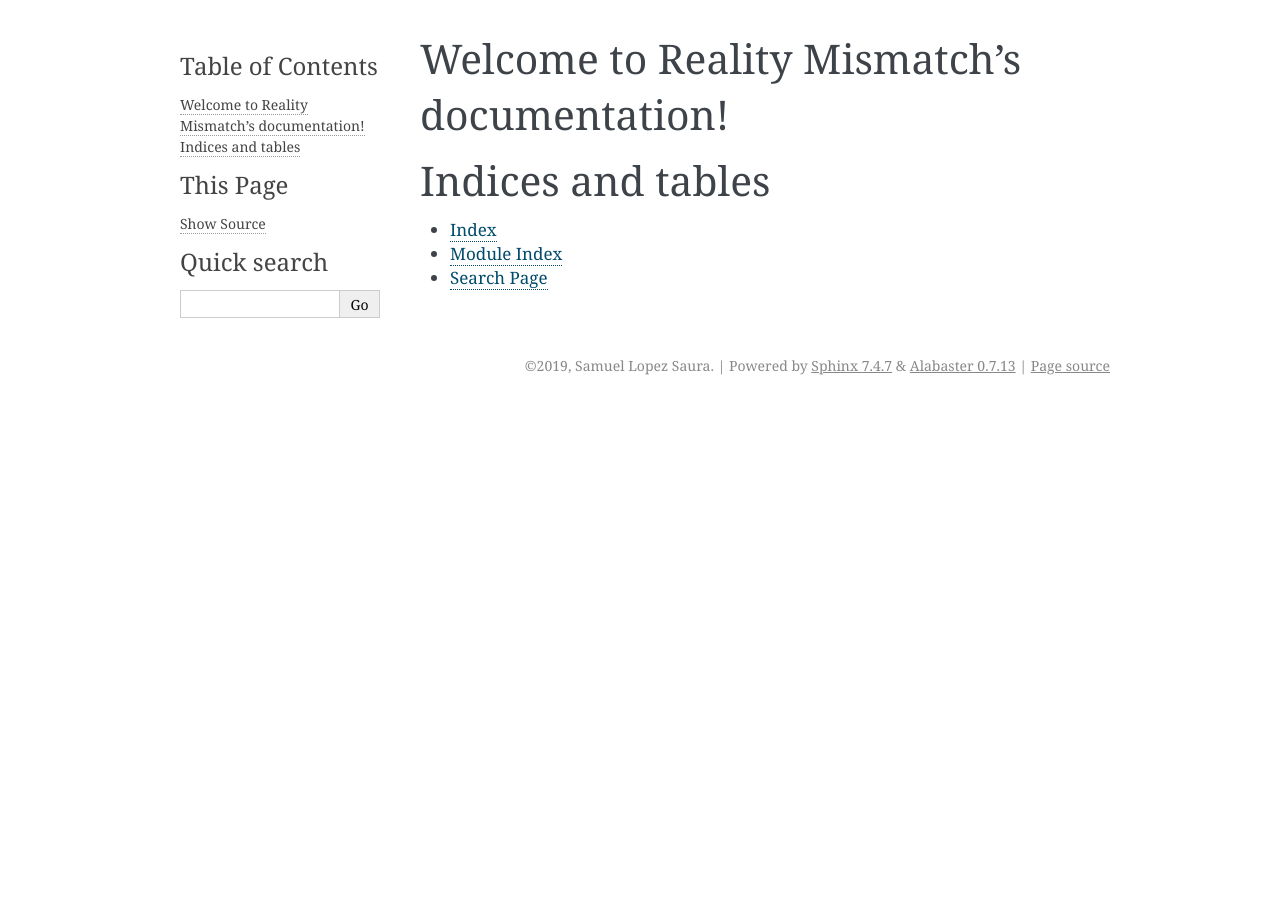
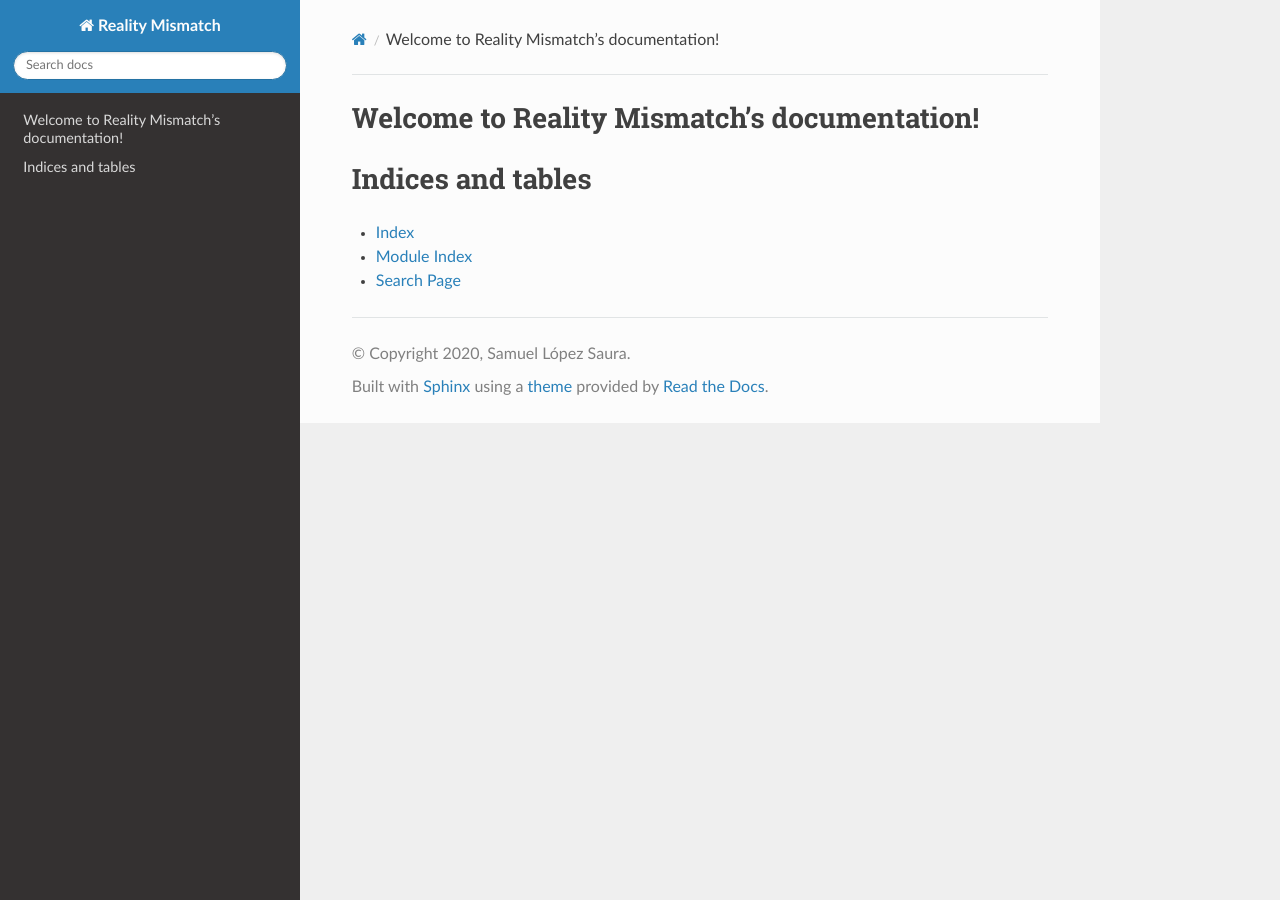
Before and after one commit to elchicodepython/RealityMismatch, a Sphinx documentation site: the page built from docs/source/index.rst, in a window 1280 px wide. Built offline with Sphinx 7.4.7 and the Read the Docs theme 2.0.0, drawn with Linux system fonts in a browser that asks for light colours.

Commit message:
Update copyright notice and rtd theme to docs

```diff
--- a/docs/source/conf.py
+++ b/docs/source/conf.py
@@ -18,8 +18,8 @@
 # -- Project information -----------------------------------------------------
 
 project = 'Reality Mismatch'
-copyright = '2019, Samuel Lopez Saura'
-author = 'Samuel Lopez Saura'
+copyright = '2020, Samuel López Saura'
+author = 'Samuel López Saura'
 
 # The full version, including alpha/beta/rc tags
 release = '0.1'
@@ -47,9 +47,10 @@ exclude_patterns = []
 # The theme to use for HTML and HTML Help pages.  See the documentation for
 # a list of builtin themes.
 #
-html_theme = 'alabaster'
+html_theme = 'sphinx_rtd_theme'
 
 # Add any paths that contain custom static files (such as style sheets) here,
 # relative to this directory. They are copied after the builtin static files,
 # so a file named "default.css" will overwrite the builtin "default.css".
 html_static_path = ['_static']
+html_show_sourcelink = False
```
